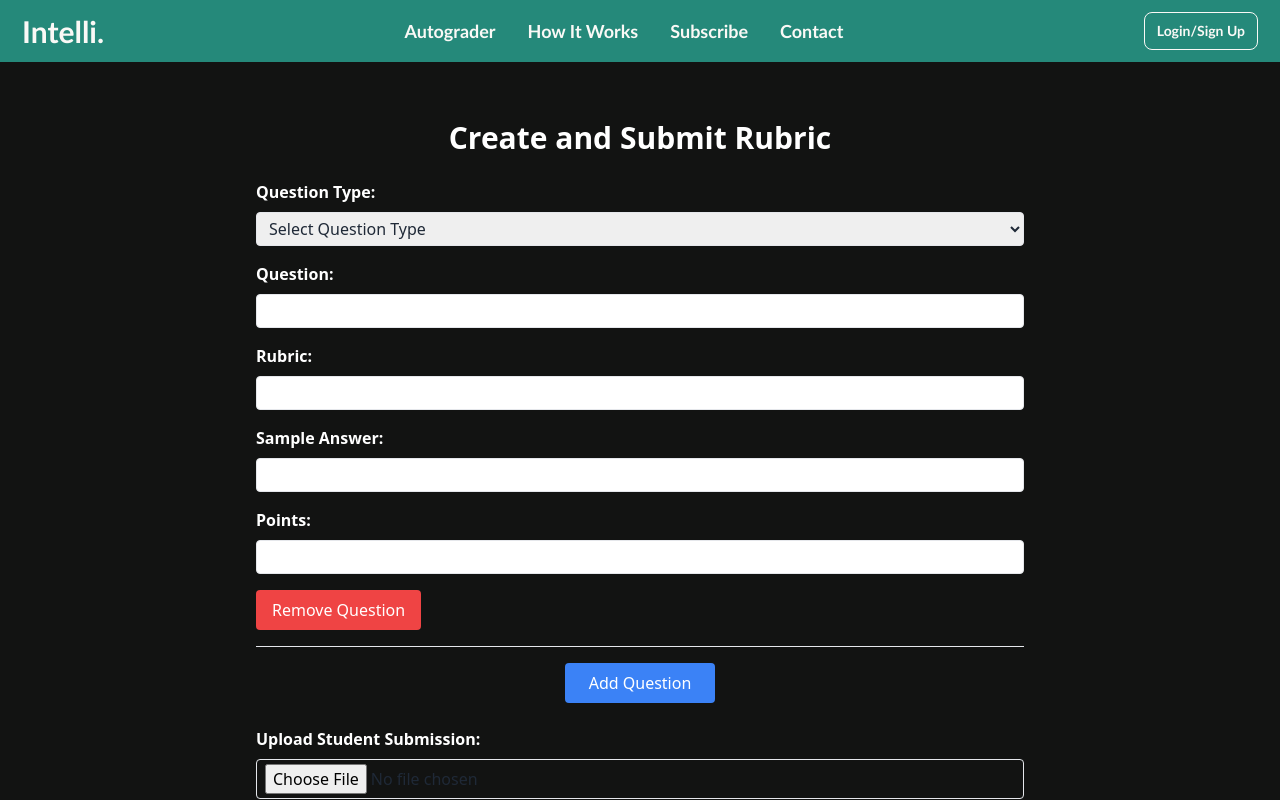
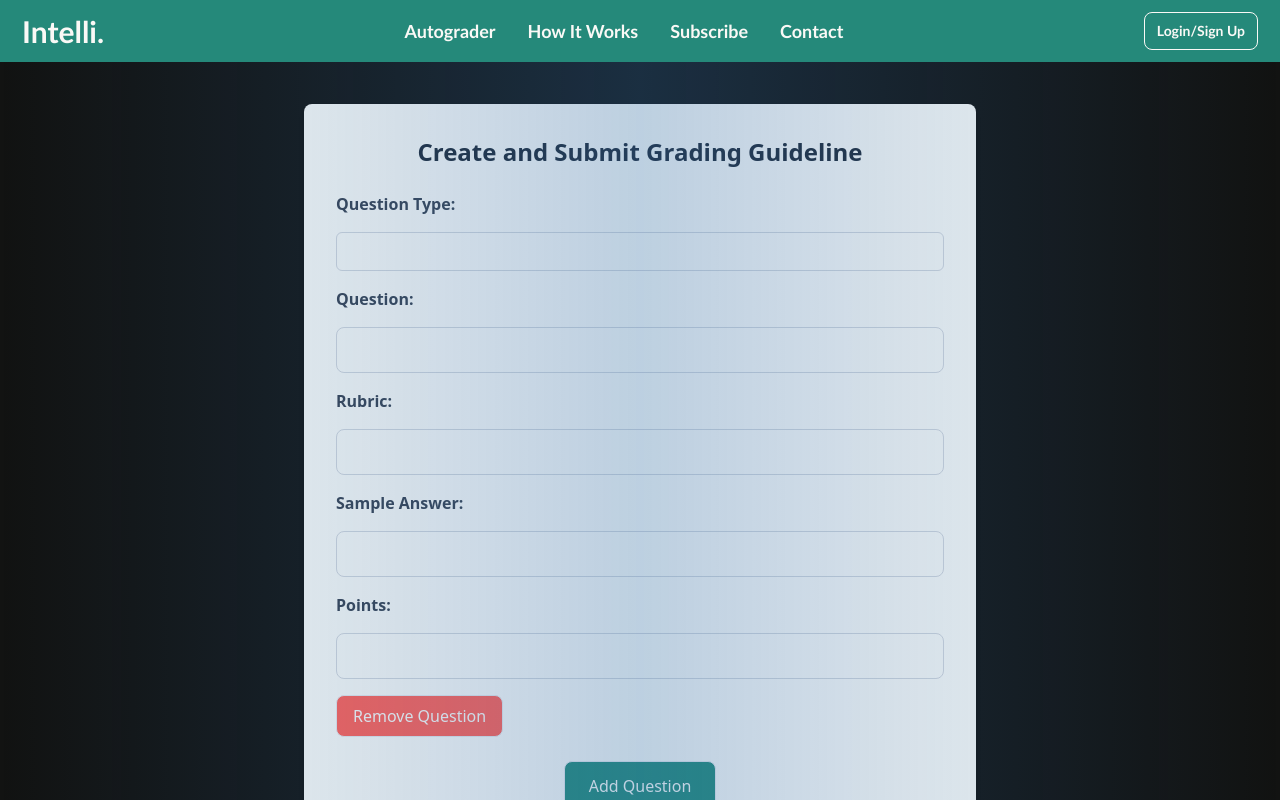
Before and after one commit to b4tan/Intelli, a React (Create React App) app in the folder client/: page /rubric in a window 1280 px wide. Both pictures are taken after a click on the button "Add Question". Shown: the top 800 px of the page. Built offline with nearby package versions, Linux system fonts and the light colour scheme.

Commit message:
prototype done

```diff
--- a/client/src/Hero.js
+++ b/client/src/Hero.js
@@ -10,8 +10,7 @@ export const Hero = () => {
             }}
         >
             <div className="absolute h-80 w-80 bg-[#20B2AA] rounded-full border border-white/30 top-1/2 left-1/2 -translate-x-1/2 -translate-y-1/2 bg-[radial-gradient(50%_50%_at_16.8%_18.3%,white,rgb(105,250,206,0.37),rgb(1,148,118))] shadow-[-20px_-20px_50px_rgba(255,255,255,0.5),-20px_-20px_80px_rgba(255,255,255,0.1),0_0_50px_rgba(9,250,217,1)] z-10"></div>
-            <div className="absolute inset-0 h-[1985px] bg-gradient-to-r from-transparent via-[#3070b0]/30 to-transparent z-0 pointer-events-none"></div>
-            {/* original value 550px height */}
+            <div className="fixed inset-0 w-full h-full bg-gradient-to-r from-transparent via-[#3070b0]/30 to-transparent z-0 pointer-events-none"></div>
 
             <div className="container relative z-10 text-center">
                 <h1
--- a/client/src/rubric.css
+++ b/client/src/rubric.css
@@ -1,192 +1,30 @@
-/* Apply gradient background to the entire page */
-body {
-  margin: 0;
+input[type="text"],
+input[type="number"],
+input[type="file"],
+textarea,
+select {
+  background-color: transparent;
+  border: 1px solid grey-800;
+  color: #FAF9F6;
   font-family: Geneva, sans-serif;
-  color: #FAF9F6;
-  background: linear-gradient(
-    to right,
-    transparent,
-    rgba(48, 112, 176, 0.3),
-    transparent
-  ),
-  #121312; /* Fallback dark gray */
-  min-height: 100vh;
+  font-weight: lighter;
+  padding: 10px;
+  border-radius: 8px;
+  outline: none;
+  transition: all 0.3s ease;
 }
 
-html {
-  height: 100%; /* Ensure full height */
+input:hover,
+textarea:hover,
+select:hover {
+  border-color: #6BB1A6;
+  background-color: rgba(255, 255, 255, 0.05);
 }
 
-/* Main container for Rubric */
-.rubric-container {
-  max-width: 800px;
-  padding: 20px;
-  text-align: center;
-  margin: 0 auto; /* Center the container */
-  background-color: rgba(255, 255, 255, 0.05); /* Slight transparency for the container */
-  color: #FAF9F6; /* Light text color */
-  border-radius: 8px; /* Slight rounding for the box */
-  box-shadow: 0 4px 10px rgba(0, 0, 0, 0.2); /* Subtle shadow */
-  padding-top: 40px;
-  padding-bottom: 40px;
-  margin-top: 120px; /* Push below fixed header */
+input:focus,
+textarea:focus,
+select:focus {
+  border-color: #6BB1A6;
+  background-color: rgba(255, 255, 255, 0.05);
+  box-shadow: 0 0 8px rgba(107, 177, 166, 0.5);
 }
-
-/* Questions container */
-.questions-container {
-  margin-top: 20px;
-}
-
-/* Styling for individual question rows */
-.question-row {
-  display: flex;
-  align-items: center;
-  gap: 10px;
-  flex-wrap: wrap;
-  background-color: rgba(255, 255, 255, 0.05); /* Transparent question background */
-  border: 1px solid #FAF9F6; /* Light border */
-  padding: 10px;
-  border-radius: 8px; /* Rounded corners */
-  margin-bottom: 15px;
-}
-
-/* Label styles */
-.question-row label {
-  font-weight: 600; /* Semibold for labels */
-  min-width: 130px;
-  text-align: right;
-  color: #FAF9F6; /* Label color */
-  font-family: Geneva, sans-serif;
-}
-
-/* Inputs and select elements */
-.question-row select,
-.question-row input[type="text"],
-.question-row input[type="number"] {
-  padding: 10px;
-  border-radius: 8px; /* Rounded input */
-  border: 1px solid #FAF9F6; /* Light border */
-  font-size: 14px;
-  background-color: transparent; /* Transparent background */
-  color: #FAF9F6; /* Text color */
-  font-family: Geneva, sans-serif;
-  font-weight: lighter;
-  width: 100%;
-}
-
-/* Button styling */
-button {
-  padding: 10px 20px;
-  background-color: transparent; /* Transparent background */
-  color: #FAF9F6;
-  border: 1px solid #FAF9F6; /* Light border */
-  border-radius: 8px; /* Rounded corners */
-  cursor: pointer;
-  font-size: 16px;
-  font-family: Geneva, sans-serif;
-  font-weight: bold;
-  transition: all 0.3s ease-in-out;
-}
-
-button:hover {
-  background-color: #6BB1A6; /* Hover effect */
-  color: #FAF9F6;
-}
-
-/* Remove question button */
-.question-row button {
-  padding: 10px 15px;
-  border: 1px solid #FAF9F6;
-  border-radius: 8px;
-  background-color: transparent;
-  color: #FAF9F6;
-  cursor: pointer;
-  font-weight: bold;
-  transition: all 0.3s ease-in-out;
-}
-
-.question-row button:hover {
-  background-color: #f44336; /* Red background on hover */
-  color: #FAF9F6;
-}
-
-/* Upload section */
-.upload-section {
-  margin-top: 20px;
-}
-
-/* File input */
-.upload-section input[type="file"] {
-  padding: 10px;
-  border-radius: 8px; /* Rounded corners */
-  border: 1px solid #FAF9F6;
-  background-color: transparent; /* Transparent input */
-  color: #FAF9F6; /* Text color */
-  font-family: Geneva, sans-serif;
-  font-weight: lighter;
-  width: 100%;
-}
-
-/* Status message */
-.msg {
-  color: #FAF9F6;
-  font-family: Geneva, sans-serif;
-  font-size: 1rem;
-  margin-top: 10px;
-}
-
-/* Table for grading data */
-table {
-  width: 100%;
-  border-collapse: collapse;
-  margin-top: 20px;
-}
-
-th,
-td {
-  border: 1px solid #FAF9F6;
-  padding: 8px;
-  text-align: left;
-}
-
-th {
-  background-color: rgba(48, 112, 176, 0.3); /* Subtle gradient header */
-  color: #FAF9F6;
-  font-weight: bold;
-}
-
-td {
-  background-color: rgba(255, 255, 255, 0.1); /* Slightly transparent */
-  color: #FAF9F6;
-}
-
-tr:hover td {
-  background-color: rgba(255, 255, 255, 0.2); /* Highlight on hover */
-}
-
-/* Links */
-a {
-  color: #FAF9F6;
-  text-decoration: none;
-  font-weight: bold;
-}
-
-a:hover {
-  text-decoration: underline;
-}
-
-/* Header */
-header {
-  height: 60px;
-  position: fixed;
-  top: 0;
-  width: 100%;
-  z-index: 1000;
-  background-color: #121312; /* Consistent dark background */
-}
-
-.text-3xl {
-  font-family: Geneva, sans-serif;
-  font-weight: bold;
-  color: #FAF9F6;
-}
--- a/client/src/rubric.js
+++ b/client/src/rubric.js
@@ -1,6 +1,7 @@
 import React, { useState, useEffect } from 'react';
 import axios from 'axios';
 import { Document, Packer, Paragraph, TextRun } from 'docx';
+import './rubric.css';
 
 function Rubric() {
   const [file, setFile] = useState(null); // Student submission file
@@ -77,6 +78,7 @@ function Rubric() {
     setGeneratedFile(file); // Save generated file
     setMsg('Rubric file generated successfully! Now Grading.....');
   };
+
   const saveAsDocx = async (response) => {
     const doc = new Document({
       sections: [
@@ -96,9 +98,8 @@ function Rubric() {
     link.href = URL.createObjectURL(blob);
     link.download = 'GPT_Response.docx';
     link.click();
-}
+  };
 
-  // Submit rubric and student answer to backend
   const handleSubmit = async () => {
     generateDocxFile();
     if (!file || !generatedFile) {
@@ -127,73 +128,64 @@ function Rubric() {
   };
 
   return (
-    <div className="rubric-container text-gray-800 min-h-screen flex flex-col items-center py-10 px-5 mt-20">
-    {/* <div className="absolute inset-0 h-full bg-gradient-to-r from-transparent via-[#3070b0]/30 to-transparent z-0 pointer-events-none"></div> */}
+    <div className="min-h-screen flex flex-col items-center py-10 px-5">
+      <div className="fixed inset-0 w-full h-full bg-gradient-to-r from-transparent via-[#3070b0]/30 to-transparent z-0 pointer-events-none"></div>
 
-  <h1 className="text-3xl font-bold mb-6 text-center text-white">
-    Create and Submit Rubric
+      <div className="mt-16 bg-[#FAF9F6] shadow-md rounded-lg p-8 max-w-2xl w-full">
+        <h1 className="text-2xl font-bold text-gray-800 mb-6 text-center">
+          Create and Submit Grading Guideline
         </h1>
+
         {/* Question Input Section */}
-      <div className="questions-container w-full max-w-3xl">
+        <div className="space-y-6">
           {questions.map((question, index) => (
-          <div key={index} className="question-row border-b pb-4 mb-4">
-            <label className="block font-semibold mb-2 text-white">Question Type:</label>
+            <div key={index} className="space-y-4">
+              <label className="block text-gray-700 font-semibold">Question Type:</label>
               <select
                 value={question.type}
-              onChange={(e) =>
-                handleQuestionChange(index, 'type', e.target.value)
-              }
-              className="w-full border rounded px-2 py-1 mb-4"
+                onChange={(e) => handleQuestionChange(index, 'type', e.target.value)}
+                className="block w-full border border-gray-300 rounded-md p-2"
               >
-              <option value="">Select Question Type</option>
                 <option value="mcq">Multiple Choice</option>
                 <option value="truefalse">True/False</option>
                 <option value="short">Short Answer</option>
               </select>
 
-            <label className="block font-semibold mb-2 text-white">Question:</label>
+              <label className="block text-gray-700 font-semibold">Question:</label>
               <input
                 type="text"
                 value={question.question}
-              onChange={(e) =>
-                handleQuestionChange(index, 'question', e.target.value)
-              }
-              className="w-full border rounded px-2 py-1 mb-4"
+                onChange={(e) => handleQuestionChange(index, 'question', e.target.value)}
+                className="block w-full border border-gray-300 rounded-md p-2"
               />
 
-            <label className="block font-semibold mb-2 text-white">Rubric:</label>
+              <label className="block text-gray-700 font-semibold">Rubric:</label>
               <input
                 type="text"
                 value={question.rubric}
-              onChange={(e) =>
-                handleQuestionChange(index, 'rubric', e.target.value)
-              }
-              className="w-full border rounded px-2 py-1 mb-4"
+                onChange={(e) => handleQuestionChange(index, 'rubric', e.target.value)}
+                className="block w-full border border-gray-300 rounded-md p-2"
               />
 
-            <label className="block font-semibold mb-2 text-white">Sample Answer:</label>
+              <label className="block text-gray-700 font-semibold">Sample Answer:</label>
               <input
                 type="text"
                 value={question.sampleAnswer}
-              onChange={(e) =>
-                handleQuestionChange(index, 'sampleAnswer', e.target.value)
-              }
-              className="w-full border rounded px-2 py-1 mb-4"
+                onChange={(e) => handleQuestionChange(index, 'sampleAnswer', e.target.value)}
+                className="block w-full border border-gray-300 rounded-md p-2"
               />
 
-            <label className="block font-semibold mb-2 text-white"> Points:</label>
+              <label className="block text-gray-700 font-semibold">Points:</label>
               <input
                 type="number"
                 value={question.points}
-              onChange={(e) =>
-                handleQuestionChange(index, 'points', e.target.value)
-              }
-              className="w-full border rounded px-2 py-1 mb-4"
+                onChange={(e) => handleQuestionChange(index, 'points', e.target.value)}
+                className="block w-full border border-gray-300 rounded-md p-2"
               />
 
               <button
                 onClick={() => removeQuestion(index)}
-              className="bg-red-500 hover:bg-red-600 text-white px-4 py-2 rounded"
+                className="px-4 py-2 rounded-lg border bg-[#FF6057] text-[#FAF9F6] hover:bg-[#FF8986] hover:text-[#FAF9F6] font-medium"
               >
                 Remove Question
               </button>
@@ -202,41 +194,44 @@ function Rubric() {
         </div>
 
         {/* Add Question Button */}
+        <div className="mt-6 flex justify-center">
           <button
             onClick={addQuestion}
-        className="bg-blue-500 hover:bg-blue-600 text-white px-6 py-2 rounded mb-6"
+            className="px-6 py-3 rounded-lg border bg-[#25897a] text-[#FAF9F6] hover:bg-[#6BB1A6] hover:text-[#FAF9F6] font-medium"
           >
             Add Question
           </button>
+        </div>
 
-      {/* Generate Rubric File */}
-      {/* <button
-        onClick={generateDocxFile}
-        className="bg-green-500 hover:bg-green-600 text-white px-6 py-2 rounded mb-6"
-      >
-        Generate Rubric File
-      </button> */}
-
-      {/* Upload Student Answer */}
-      <div className="upload-section w-full max-w-3xl">
-        <label className="block font-semibold mb-2 text-white">Upload Student Submission:</label>
+        {/* File Upload */}
+        <div className="mt-6">
+          <label className="block text-gray-700 font-semibold mb-2">Upload Student Submission:</label>
           <input
             type="file"
             onChange={handleFileChange}
-          className="w-full border rounded px-2 py-1"
+            className="block w-full border border-gray-300 rounded-md p-2"
           />
         </div>
 
         {/* Submit Button */}
+        <div className="mt-8 flex justify-center">
           <button
             onClick={handleSubmit}
-        className="bg-green-500 hover:bg-green-600 text-white px-6 py-2 rounded mt-6"
+            className="px-[35%] py-3 rounded-lg border bg-[#25897a] text-[#FAF9F6] hover:bg-[#6BB1A6] hover:text-[#FAF9F6] font-medium"
           >
             Submit for Grading
           </button>
+        </div>
 
         {/* Status Message */}
-      {msg && <p className="mt-4 text-center text-gray-700 text-white">{msg}</p>}
+        {msg && (
+          <p className="mt-4 text-center text-gray-700 font-medium">
+            {msg}
+          </p>
+        )}
+      </div>
+
+      {/* Download Full Response */}
       {gradingData?.gptResponse && (
         <button
           onClick={() => saveAsDocx(gradingData.gptResponse)}
@@ -245,52 +240,7 @@ function Rubric() {
           Download Full Response
         </button>
       )}
-            {/* Grading Data Display */}
-            {gradingData && (
-                <div className="bg-white shadow-md rounded-lg p-8 mt-10 w-full max-w-4xl">
-                    <h2 className="text-xl font-bold text-gray-800 mb-4">
-                        Overall Grade: {gradingData.overallGrade}
-                    </h2>
-                    <table className="w-full text-left border-collapse border border-gray-300">
-                        <thead>
-                            <tr className="bg-gray-100">
-                                <th className="border border-gray-300 px-4 py-2">Question</th>
-                                <th className="border border-gray-300 px-4 py-2">Grade</th>
-                                <th className="border border-gray-300 px-4 py-2">Reason</th>
-                            </tr>
-                        </thead>
-                        <tbody>
-                            {gradingData.csvData.map((row, index) => (
-                                <tr key={index} className="hover:bg-gray-50">
-                                    <td className="border border-gray-300 px-4 py-2">
-                                        {row.question}
-                                    </td>
-                                    <td className="border border-gray-300 px-4 py-2">
-                                        {row.grade}
-                                    </td>
-                                    <td className="border border-gray-300 px-4 py-2">
-                                        {row.reason}
-                                    </td>
-                                </tr>
-                            ))}
-                        </tbody>
-                    </table>
-
-                    {/* Display Full GPT Response */}
-                    <div className="mt-6">
-                        <h3 className="font-semibold text-gray-800 mb-2">
-                            Full GPT Response
-                        </h3>
-                        <pre className="bg-gray-100 p-4 rounded-md overflow-x-auto text-sm">
-                            {gradingData.gptResponse}
-                        </pre>
     </div>
-                </div>
-            )}
-        </div>
-
-
-
   );
 }
 
```
Also changed, not shown: client/src/norubric.js (+12 -5 lines). Lines whose indentation alone changed are shown as unchanged.
